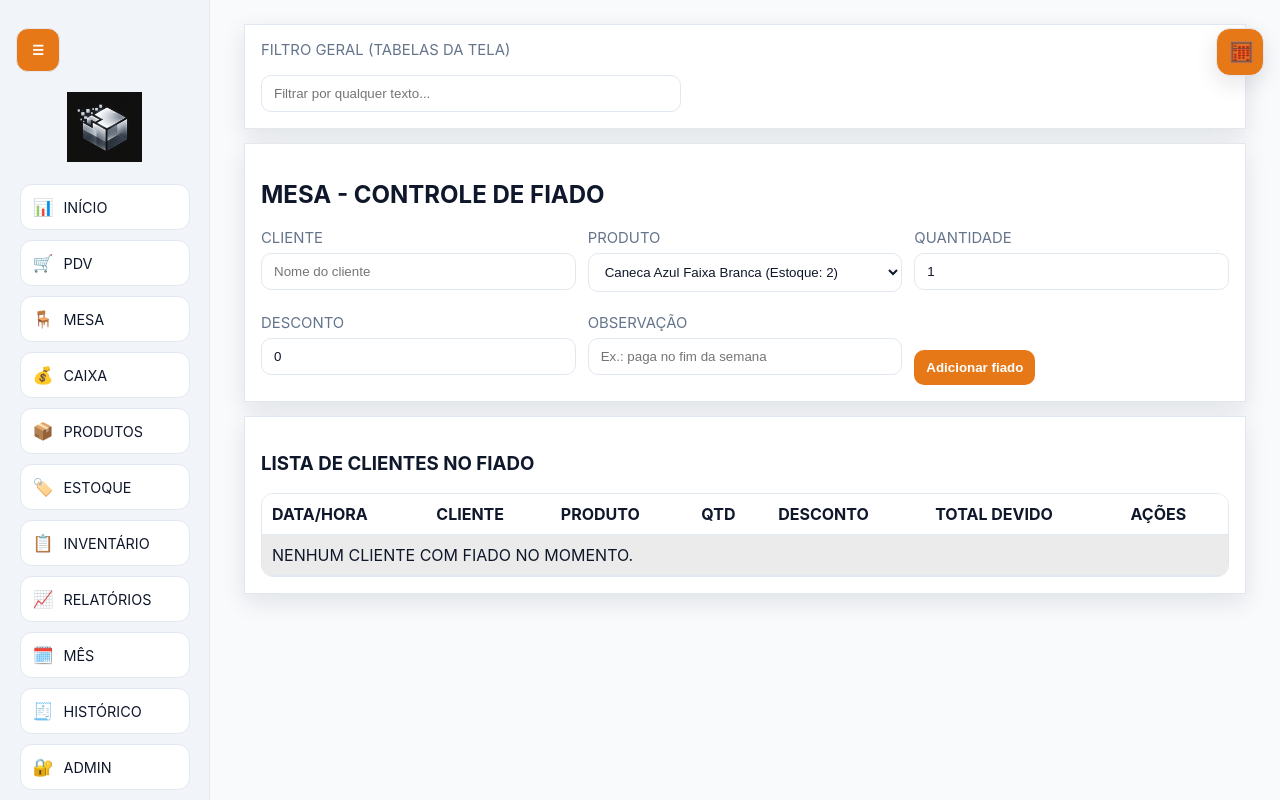
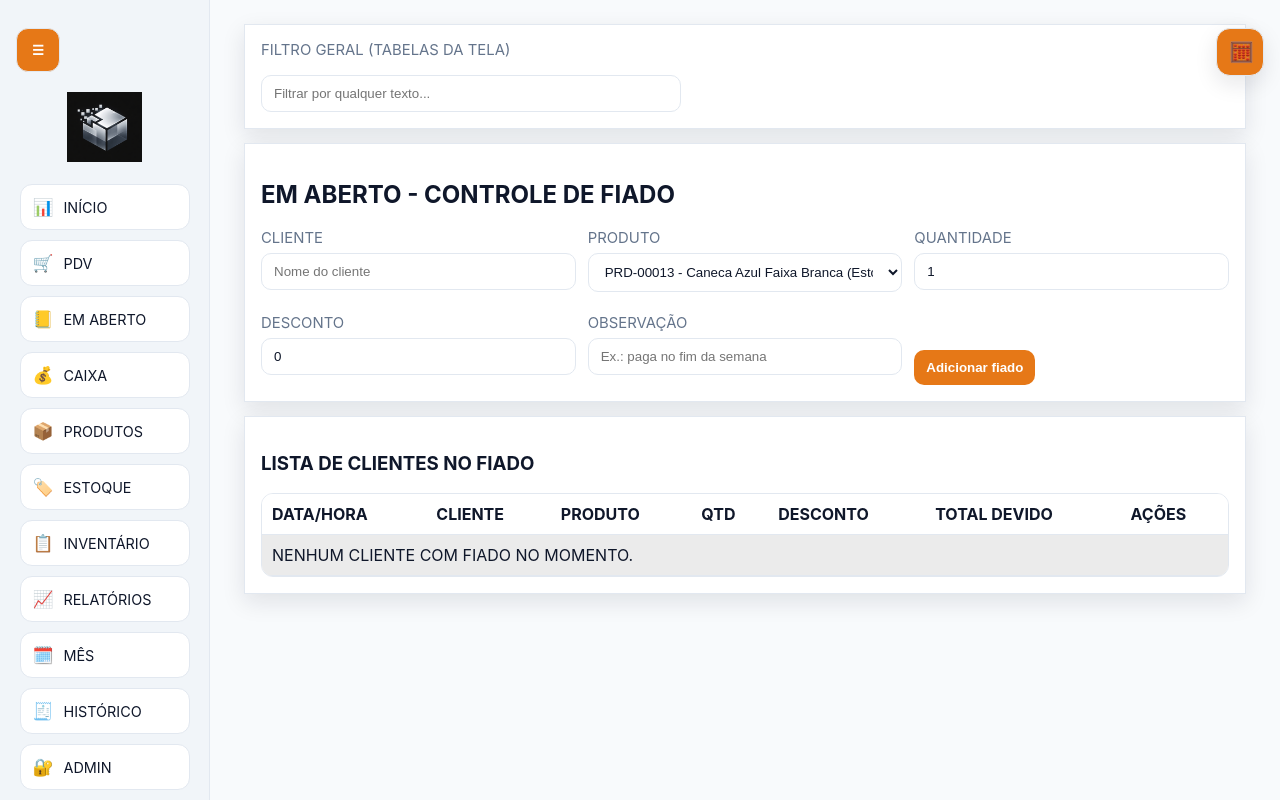
Before and after one commit to NextStagee/Sistemadevendas, a Flask app: page /mesa in a window 1280 px wide. Run offline with Flask 3, Linux system fonts and the light colour scheme; a user stored in the database is signed in; data comes from the database, SQL or seed files in the repository; data that the repository does not hold is empty.

Commit message:
Ajusta aba Em Aberto e libera ações de fiado para usuários

```diff
--- a/app.py
+++ b/app.py
@@ -28,7 +28,7 @@ LOW_STOCK_THRESHOLD = 5
 TAB_LABELS = {
     "dashboard": "Início",
     "pdv": "PDV",
-    "mesa": "Mesa",
+    "mesa": "Em Aberto",
     "cash": "Caixa",
     "products": "Produtos",
     "stock": "Estoque",
@@ -43,6 +43,7 @@ ENDPOINT_TAB_MAP = {
     "pdv": "pdv",
     "mesa": "mesa",
     "mesa_update_total": "mesa",
+    "mesa_delete": "mesa",
     "cash": "cash",
     "products": "products",
     "product_update": "products",
@@ -1449,7 +1450,7 @@ def mesa():
 
 @app.post("/mesa/<int:tab_id>/delete")
 def mesa_delete(tab_id: int):
-    redirect_resp = require_admin()
+    redirect_resp = require_login()
     if redirect_resp:
         return redirect_resp
     db = get_db()
--- a/templates/base.html
+++ b/templates/base.html
@@ -24,7 +24,7 @@
       <a href="{{ url_for('pdv') }}" title="PDV"><span>🛒</span><small>PDV</small></a>
       {% endif %}
       {% if is_admin or 'mesa' in allowed_tabs %}
-      <a href="{{ url_for('mesa') }}" title="Mesa"><span>🪑</span><small>Mesa</small></a>
+      <a href="{{ url_for('mesa') }}" title="Em Aberto"><span>📒</span><small>Em Aberto</small></a>
       {% endif %}
       {% if is_admin or 'cash' in allowed_tabs %}
       <a href="{{ url_for('cash') }}" title="Caixa"><span>💰</span><small>Caixa</small></a>
--- a/templates/inventory.html
+++ b/templates/inventory.html
@@ -9,10 +9,10 @@
   <form method="post" action="{{ url_for('inventory_apply') }}">
     <div class="inventory-list-window">
       <table>
-        <tr><th>Código</th><th>Produto</th><th>Estoque atual</th><th>Contagem física</th><th>Diferença</th></tr>
+        <tr><th>Código (ID)</th><th>Produto</th><th>Estoque atual</th><th>Contagem física</th><th>Diferença</th></tr>
         {% for p in products %}
         <tr class="inventory-row" data-stock-qty="{{ p['stock_qty'] }}">
-          <td>{{ p['code'] or '-' }}</td>
+          <td>{{ p['code'] or ('ID-' ~ p['id']) }}</td>
           <td>{{ p['name'] }}</td>
           <td class="inventory-stock-qty">{{ p['stock_qty'] }}</td>
           <td>
--- a/templates/mesa.html
+++ b/templates/mesa.html
@@ -1,7 +1,7 @@
 {% extends 'base.html' %}
 {% block content %}
 <section class="card">
-  <h2>Mesa - Controle de Fiado</h2>
+  <h2>Em Aberto - Controle de Fiado</h2>
   <form method="post" class="grid three">
     <label>Cliente
       <input name="client_name" required placeholder="Nome do cliente">
@@ -9,7 +9,7 @@
     <label>Produto
       <select name="product_id" required>
         {% for p in products %}
-        <option value="{{ p['id'] }}">{{ p['name'] }} (Estoque: {{ p['stock_qty'] }})</option>
+        <option value="{{ p['id'] }}">{{ p['code'] or ('ID-' ~ p['id']) }} - {{ p['name'] }} (Estoque: {{ p['stock_qty'] }})</option>
         {% endfor %}
       </select>
     </label>
@@ -54,13 +54,13 @@
         </form>
       </td>
       <td>
-        {% if is_admin %}
+        <form method="post" action="{{ url_for('mesa_update_total', tab_id=tab['id']) }}" class="inline">
+          <input type="hidden" name="total_debt" value="0">
+          <button type="submit">Pagou</button>
+        </form>
         <form method="post" action="{{ url_for('mesa_delete', tab_id=tab['id']) }}" onsubmit="return confirm('Remover cliente da lista de fiados?');">
-          <button type="submit">Remover</button>
+          <button type="submit">Apagar - Controle de Fiado</button>
         </form>
-        {% else %}
-        -
-        {% endif %}
       </td>
     </tr>
     {% else %}
--- a/templates/products.html
+++ b/templates/products.html
@@ -29,11 +29,11 @@
   <label for="products-filter">Filtro dos produtos</label>
   <input id="products-filter" type="search" placeholder="Filtrar por código, nome ou categoria..." autocomplete="off">
   <table>
-    <tr><th>Código</th><th>Nome</th><th>Categoria</th><th>Custo</th><th>Venda</th><th>Margem</th><th>Estoque</th><th>Ações</th></tr>
+    <tr><th>Código (ID)</th><th>Nome</th><th>Categoria</th><th>Custo</th><th>Venda</th><th>Margem</th><th>Estoque</th><th>Ações</th></tr>
     {% for p in products %}
       <tr class="products-row" data-filter="{{ (p['code'] or '') ~ ' ' ~ p['name'] ~ ' ' ~ p['category'] }}">
         <form method="post" action="{{ url_for('product_update', product_id=p['id']) }}">
-          <td><strong>{{ p['code'] or '-' }}</strong></td>
+          <td><strong>{{ p['code'] or ('ID-' ~ p['id']) }}</strong></td>
           <td><input name="name" value="{{ p['name'] }}" required></td>
           <td><input name="category" value="{{ p['category'] }}" required></td>
           <td><input type="number" step="0.01" name="cost_price" value="{{ '%.2f'|format(p['cost_price']) }}" required></td>
```
